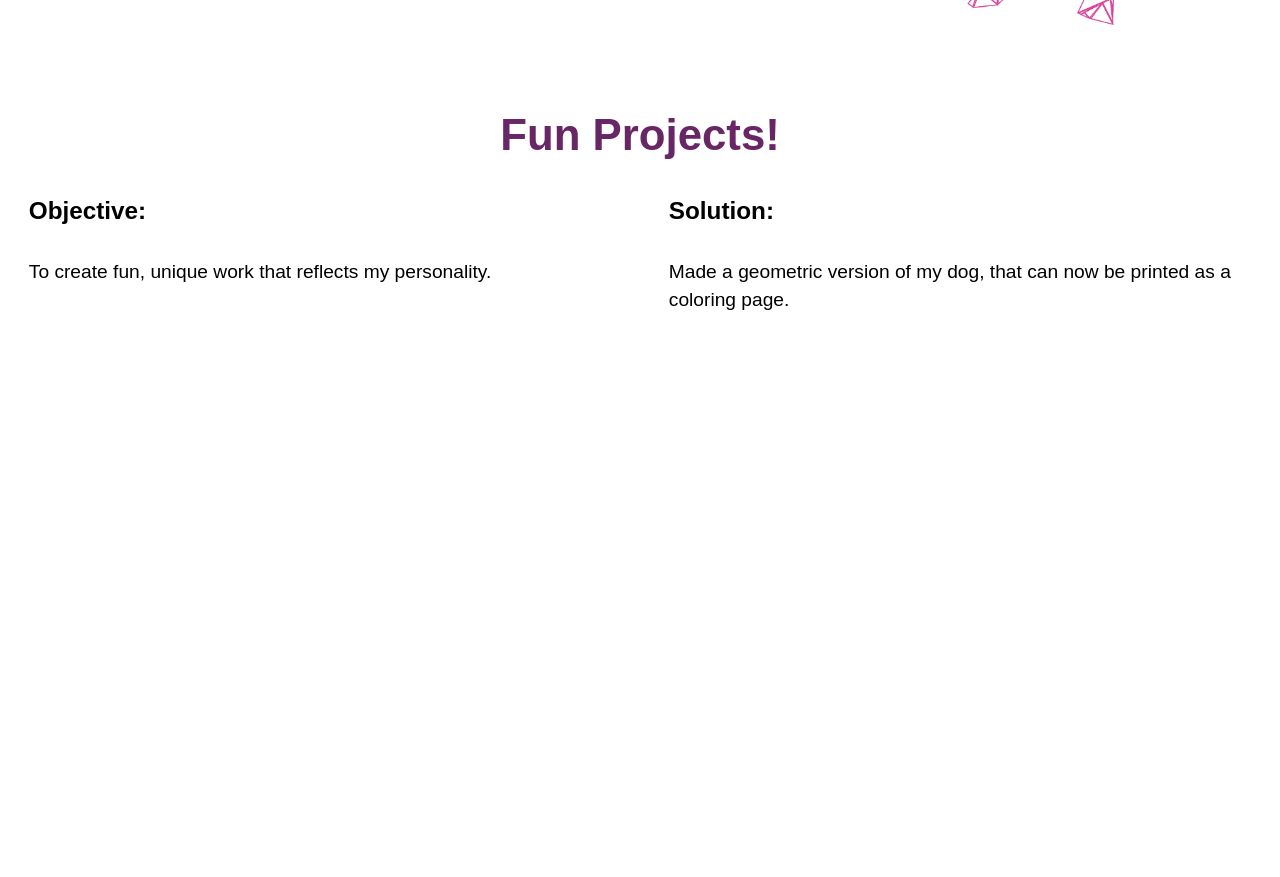
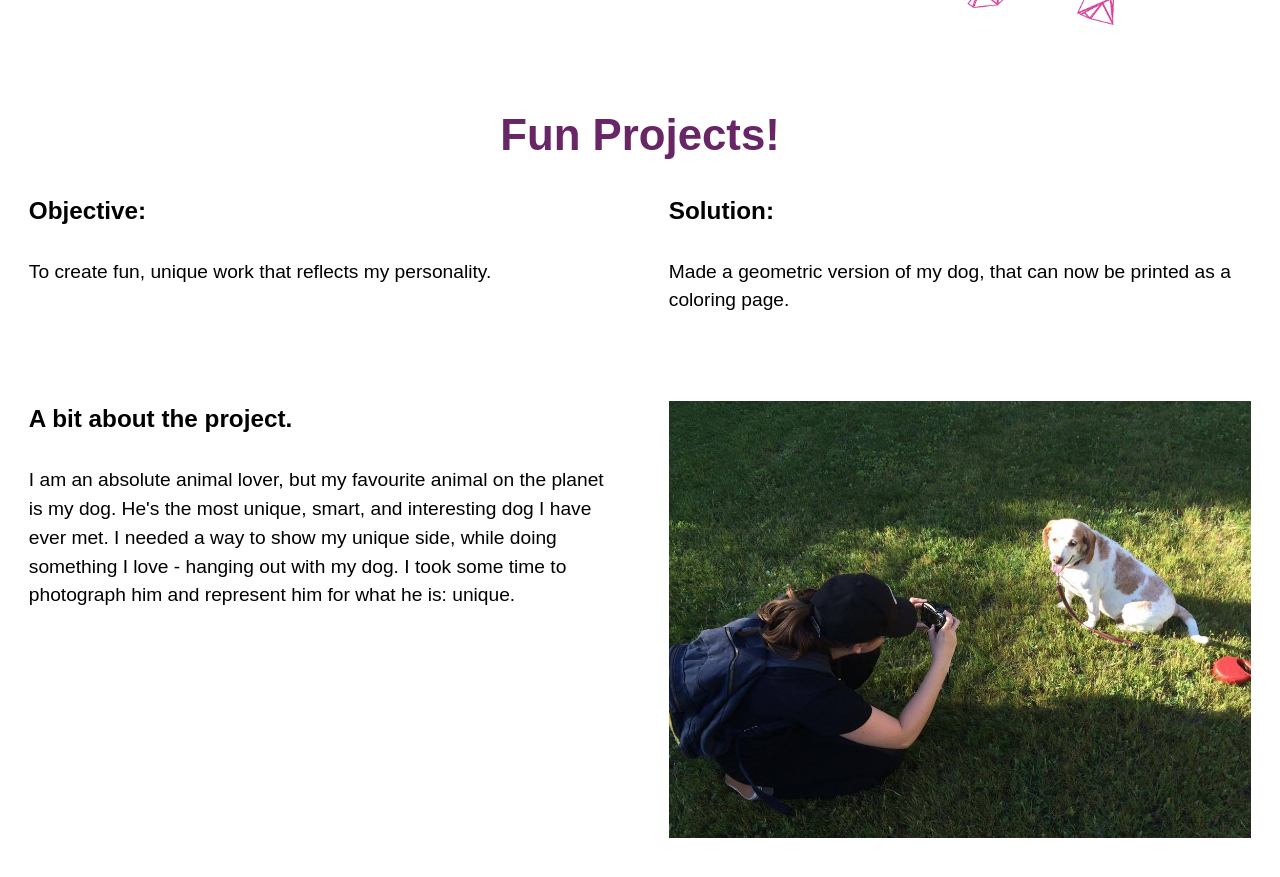
Before and after one commit to arial-alisha/portfoliowebsite, a Jekyll site: the page built from fun.html, in a window 1280 px wide and 900 px high, scrolled down 500 px. Shown: the top 877 px of the window. Built offline with Jekyll 4.4.1, drawn with Linux system fonts in a browser that asks for light colours; before the commit the page ends 900 px from its top, so only the background shows below that.

Commit message:
budskibodinski

```diff
--- a/fun.html
+++ b/fun.html
@@ -51,5 +51,21 @@ layout: default
     </div>
   </div>
 
+    <div class="island grid">
+      <div class="island unit unit-xs-1 unit-s-1 unit-m-1-2">
+        <h4 id="about" class="text-left"> A bit about the project.</h4>
+        <p>I am an absolute animal lover, but my favourite animal on the planet is my dog. He's the most unique, smart, and interesting dog I have ever met. I needed a way to show my unique side, while doing something I love - hanging out with my dog. I took some time to photograph him and represent him for what he is: unique. </p> </p>
+      </div>
+
+      <div class="island unit unit-xs-1 unit-s-1 unit-m-1-2">
+        <img class="portfoliomain" src="{{site.baseurl}}/assets/phoboo.jpg">
+      </div>
+    </div>
+
+    <div class="island">
+      <img class="portfoliomain" src="{{site.baseurl}}/assets/boo1.jpg">
+    </div>
+
+
 <!-- </body>
 </html> -->
```
Also changed, not shown: assets/boo3.png (added), assets/finalboo.png (added), assets/phoboo.jpg (added), 2 other files.
